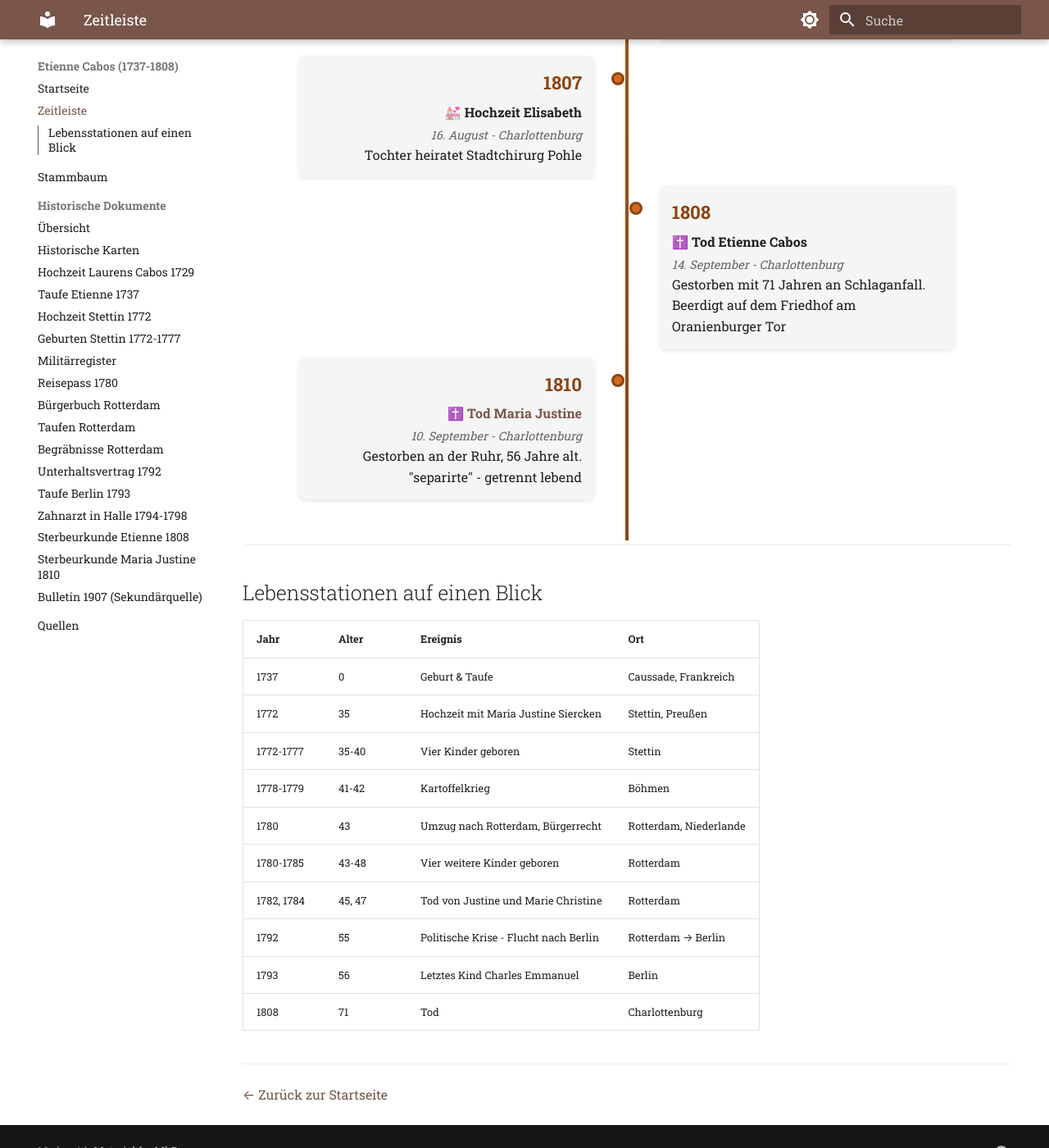
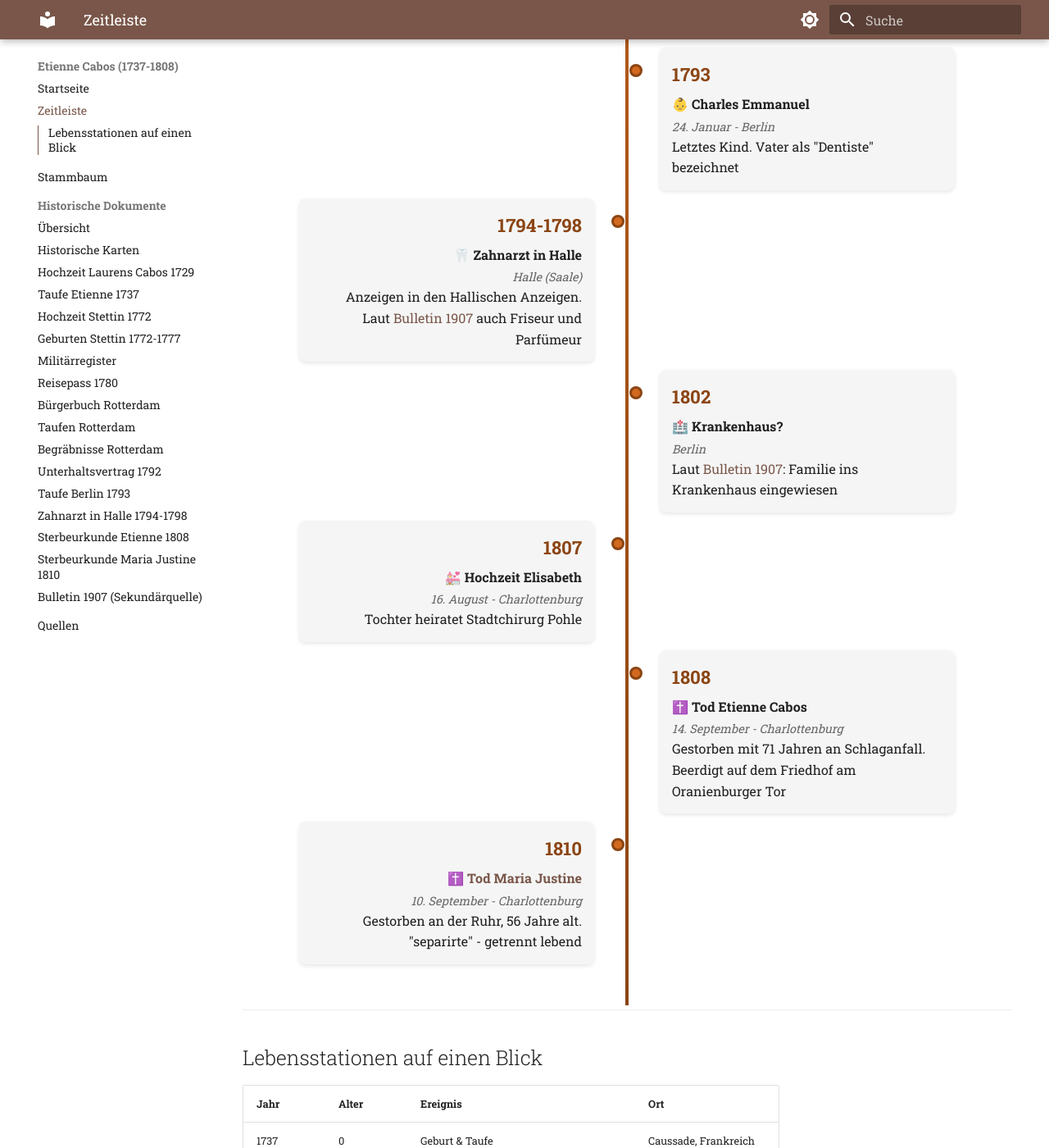
Before and after one commit to ccabos/Etienne, an MkDocs documentation site: the page built from docs/zeitleiste.md, in a window 1280 px wide and 1400 px high, scrolled down 3328 px. Shown: the whole window at 82% size. Built offline with MkDocs 1.6.1 and Material for MkDocs 9.7.7, drawn with Linux system fonts in a browser that asks for light colours; some of the changed text lies outside the part shown.

Commit message:
Add Bulletin 1907 info to timeline and source identification
- Add timeline entries: executed brother, dentist period, 1802 hospital
- Add full bibliographic info: Gallica ARK, publisher, Tome 35
- Update quellen.md with complete source reference

🤖 Generated with [Claude Code](https://claude.com/claude-code)

Co-Authored-By: Claude Opus 4.5 <noreply@anthropic.com>

```diff
--- a/docs/zeitleiste.md
+++ b/docs/zeitleiste.md
@@ -100,6 +100,13 @@
 <div class="timeline-event">⭐ Geburt & Taufe</div>
 <div class="timeline-location">9./10. Juli - Caussade, Quercy</div>
 Sohn von Laurens Cabos (Kaufmann) und Marie Rey
+</div>
+
+<div class="timeline-item right" style="margin-top: 10px;">
+<div class="timeline-year">vor 1772</div>
+<div class="timeline-event">⚠️ Familientragödie?</div>
+<div class="timeline-location">Caussade</div>
+Laut <a href="dokumente/bulletin-1907.md">Bulletin 1907</a>: Älterer Bruder hingerichtet (Grund unbekannt)
 </div>
 
 <div class="timeline-section" style="margin-top: 50px;">🇩🇪 PREUSSEN - STETTIN (1772-1780)</div>
@@ -216,7 +223,22 @@ Französische Revolution destabilisiert Europa. "Patriotten" vs. Orangisten in H
 Letztes Kind. Vater als "Dentiste" bezeichnet
 </div>
 
-<div class="timeline-item left" style="margin-top: 20px;">
+<div class="timeline-item left" style="margin-top: 10px;">
+<div class="timeline-year">1794-1798</div>
+<div class="timeline-event">🦷 Zahnarzt in Halle</div>
+<div class="timeline-location">Halle (Saale)</div>
+Anzeigen in den Hallischen Anzeigen.<br>
+Laut <a href="dokumente/bulletin-1907.md">Bulletin 1907</a> auch Friseur und Parfümeur
+</div>
+
+<div class="timeline-item right" style="margin-top: 3px;">
+<div class="timeline-year">1802</div>
+<div class="timeline-event">🏥 Krankenhaus?</div>
+<div class="timeline-location">Berlin</div>
+Laut <a href="dokumente/bulletin-1907.md">Bulletin 1907</a>: Familie ins Krankenhaus eingewiesen
+</div>
+
+<div class="timeline-item left" style="margin-top: 10px;">
 <div class="timeline-year">1807</div>
 <div class="timeline-event">💒 Hochzeit Elisabeth</div>
 <div class="timeline-location">16. August - Charlottenburg</div>
@@ -248,6 +270,7 @@ Gestorben an der Ruhr, 56 Jahre alt.<br>
 | Jahr | Alter | Ereignis | Ort |
 |------|-------|----------|-----|
 | 1737 | 0 | Geburt & Taufe | Caussade, Frankreich |
+| vor 1772 | ? | Bruder hingerichtet? (Bulletin 1907) | Caussade |
 | 1772 | 35 | Hochzeit mit Maria Justine Siercken | Stettin, Preußen |
 | 1772-1777 | 35-40 | Vier Kinder geboren | Stettin |
 | 1778-1779 | 41-42 | Kartoffelkrieg | Böhmen |
@@ -256,6 +279,8 @@ Gestorben an der Ruhr, 56 Jahre alt.<br>
 | 1782, 1784 | 45, 47 | Tod von Justine und Marie Christine | Rotterdam |
 | 1792 | 55 | Politische Krise - Flucht nach Berlin | Rotterdam → Berlin |
 | 1793 | 56 | Letztes Kind Charles Emmanuel | Berlin |
+| 1794-1798 | 57-61 | Zahnarzt in Halle | Berlin/Halle |
+| 1802 | 65 | Familie im Krankenhaus? (Bulletin 1907) | Berlin |
 | 1808 | 71 | Tod | Charlottenburg |
 
 ---
```
Also changed, not shown: docs/dokumente/bulletin-1907.md (+10 -2 lines), docs/quellen.md (+1 -1 lines), docs/images/bulletin-1907.jpg (added).
